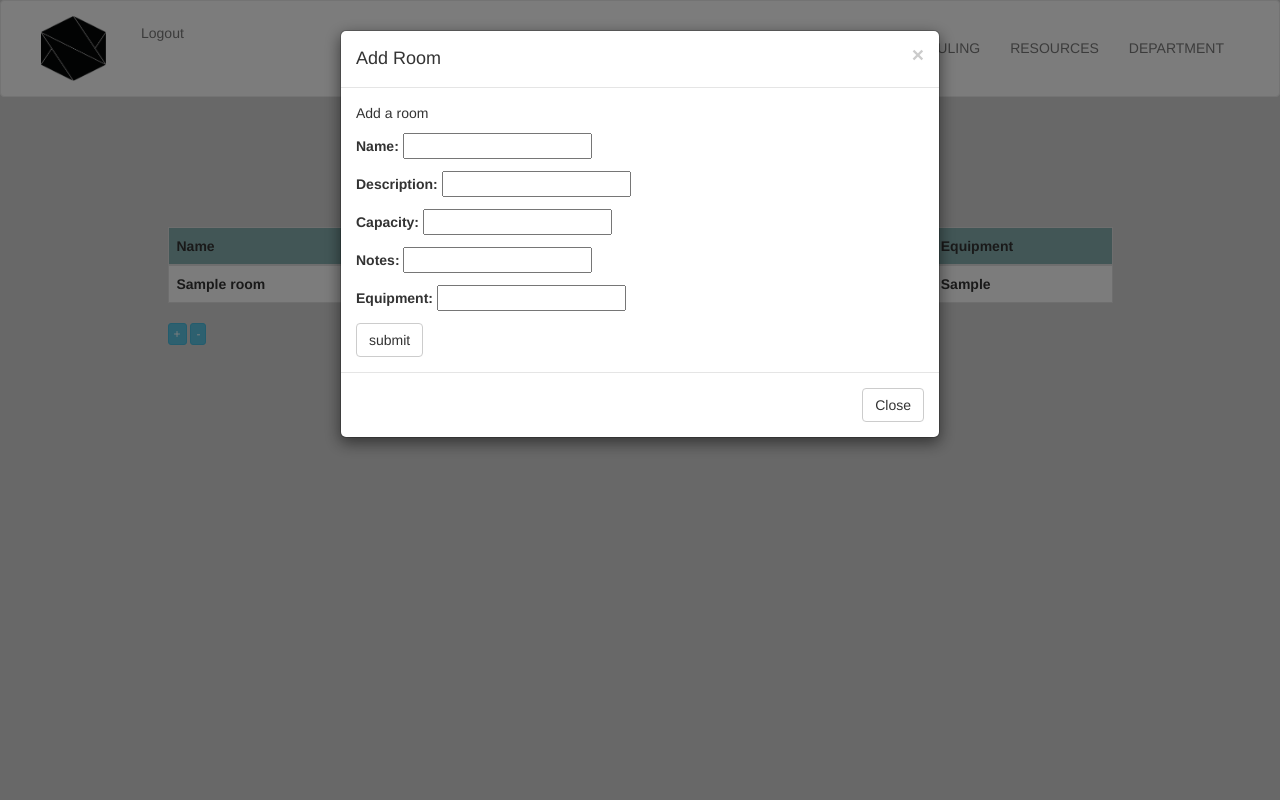
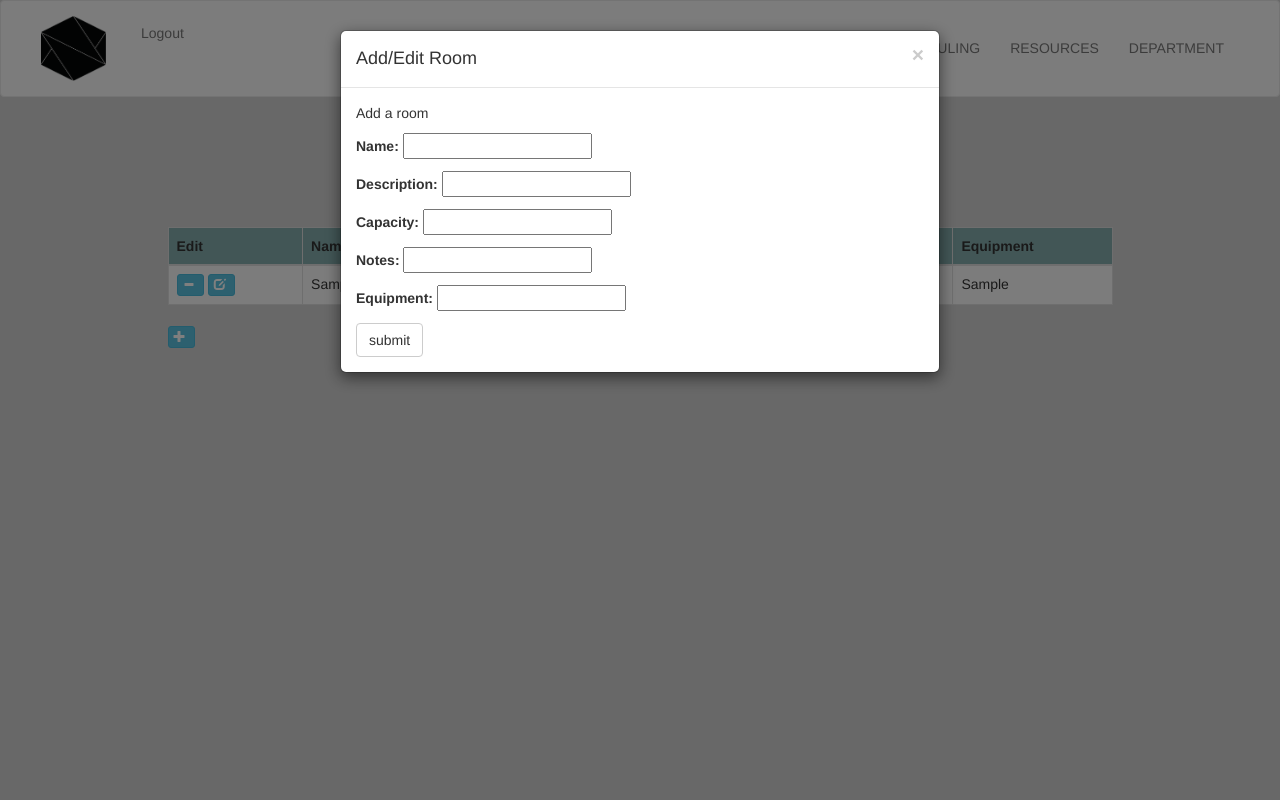
Before and after one commit to vdinovi/CSS, a Django app: page /home/rooms/ in a window 1280 px wide, after a click that opens the changed part. Run offline with Django 3.2, Linux system fonts and the light colour scheme; tables that the repository leaves empty hold one stand-in row (values such as "Sample post"); lists and menus that the app fills with data are empty; some libraries are stand-ins or nearby versions.

Commit message:
Delete working, edit almost

```diff
--- a/css/forms.py
+++ b/css/forms.py
@@ -1,6 +1,7 @@
 from django import forms
 from django.core.mail import send_mail
 from css.models import CUser, Room
+from django.http import HttpResponseRedirect
 
 #Login Form
 class LoginForm(forms.Form):
@@ -50,16 +51,32 @@ class AddRoomForm(forms.Form):
     equipment = forms.CharField()
 
     def save(self):
-        room = Room.objects.create(name=self.cleaned_data['name'],
-                                   description=self.cleaned_data['description'],
-                                   capacity=self.cleaned_data['capacity'],
-                                   notes=self.cleaned_data['notes'],
-                                   equipment=self.cleaned_data['equipment'])
-        room.save()
-        return room
+		print "save"
+		nameString = self.cleaned_data['roomName']
+		print "namestring" + nameString
+		room = Room.objects.filter(name=nameString)
+		if room is None:
+			print "no room"
+			room = Room.objects.create(name=self.cleaned_data['name'], description=self.cleaned_data['description'], capacity=self.cleaned_data['capacity'], notes=self.cleaned_data['notes'], equipment=self.cleaned_data['equipment'])
+		else:
+			print "room found"
+			room.name = self.cleaned_data['name']
+			description = self.cleaned_data['description']
+			capacity = self.cleaned_data['capacity']
+			notes = self.cleaned_data['notes']
+			equipment = self.cleaned_data['equipment']
+
+		room.save()
+		return room
 
 class DeleteRoomForm(forms.Form):
-    id = forms.IntegerField()
+	roomName = forms.CharField(widget=forms.HiddenInput(), initial='defaultRoom')
+	def deleteRoom(self):
+		nameString=self.cleaned_data['roomName']
+		print("name: " + nameString)
+		print("delete1")
+		Room.objects.filter(name=nameString).delete()
+		return HttpResponseRedirect('/')
 
 # Course Form
 class AddCourseForm(forms.Form):
--- a/css/templates/rooms.html
+++ b/css/templates/rooms.html
@@ -33,9 +33,10 @@
       </div>
       <div class="row">
         <div class="col-lg-10 col-lg-offset-1">
-          <table class = "table table-striped table-hover table-bordered" style="background-color: #fff">
+          <table id="table" class = "table table-striped table-hover table-bordered" style="background-color: #fff">
             <thead>
               <tr class="top">
+                <th>Edit</th>
                 <th>Name</th>
                 <th>Description</th>
                 <th>Capacity</th>
@@ -45,17 +46,21 @@
             <tbody>
               {% for room in room_list %}
               <tr>
-                <th>{{ room.name }}</th>
-                <th>{{ room.description }}</th>
-                <th>{{ room.capacity }}</th>
-                <th>{{ room.notes }}</th>
-                <th>{{ room.equipment }}</th>
+                <td>
+                  <button type="button" class="btn btn-info btn-xs" data-toggle="modal" data-target="#delete-room" onclick="setDeleteID('{{ room.name }}')"><span class="glyphicon glyphicon-minus"></span>&nbsp;</button>
+                  <button type="button" class="btn btn-info btn-xs" data-toggle="modal" data-target="#add-room"><span onclick="updateRoom('{{ room.name }}')" class="glyphicon glyphicon-edit"></span>&nbsp;</button>
+                </td>
+                <td name="roomName">{{ room.name }}</td>
+                <td name="description">{{ room.description }}</td>
+                <td name="capacity">{{ room.capacity }}</td>
+                <td name="notes">{{ room.notes }}</td>
+                <td name="equipment">{{ room.equipment }}</td>
               </tr>
               {% endfor %}
             </tbody>
           </table>
-          <button type="button" class="btn btn-info btn-xs" data-toggle="modal" data-target="#add-room">+</button>
-          <button type="button" class="btn btn-info btn-xs" data-toggle="modal" data-target="#delete-room">-</button>
+          <button type="button" class="btn btn-info btn-xs" data-toggle="modal" data-target="#add-room"><span class="glyphicon glyphicon-plus"></span>&nbsp;
+</button>
         </div>
       </div>
     </div>
@@ -67,19 +72,16 @@
         <div class="modal-content">
           <div class="modal-header">
             <button type="button" class="close" data-dismiss="modal">&times;</button>
-            <h4 class="modal-title">Add Room</h4>
+            <h4 class="modal-title">Add/Edit Room</h4>
           </div>
           <div class="modal-body">
             <form method="POST" action="" novalidate>{% csrf_token %}
               <p>Add a room</p>
               {{ add_room_form.as_p }}
               <button type="submit" name="add-form" class="save btn btn-default">submit</button>
-          </div>
-          <div class="modal-footer">
-            <button type="button" class="btn btn-default" data-dismiss="modal">Close</button>
+            </form>
           </div>
         </div>
-
       </div>
     </div>
     <div id="delete-room" class="modal fade" role="dialog">
@@ -94,16 +96,59 @@
             <form method="POST">{% csrf_token %}
               <p>Delete a Room</p>
               {{ delete_room_form.as_p }}
-              <button type="submit" name="delete-form" class="save btn btn-default">submit</button>
-          </div>
-          <div class="modal-footer">
-            <button type="button" class="btn btn-default" data-dismiss="modal">Close</button>
+              <button id="delete-button" type="submit" name="delete-form" class="save btn btn-default">submit</button>
+            </form>
           </div>
         </div>
-
       </div>
     </div>
 
+    <script>
+      function setDeleteID(string){
+        console.log("called setDeleteID");
+        console.log('value' + document.getElementById('id_roomName').value)
+        console.log('name' + document.getElementById('id_roomName').name)
+        document.getElementById('id_roomName').value = string;
+        console.log(string)
+        console.log('value' + document.getElementById('id_roomName').value)
+        console.log('name' + document.getElementById('id_roomName').name)
+/*
+        var xhttp;
+        if (window.XMLHttpRequest) {
+          xhttp = new XMLHttpRequest();
+        }
+        else {
+        // code for IE6, IE5
+          console.log("Error");
+        }
+        xhttp.open(POST, )
+        xhttp.send("Payload");
+*/
+      }
+      function updateRoom(name){
+        var table = document.getElementById("table");
+        console.log("input: " + name)
+        if(table == null)
+          console.log("table null");
+        for (var i = 0, row; row = table.rows[i]; i++) {
+          console.log(i);
+          x = 0;
+          if(row.cells[1].innerHTML == name)
+          {
+            document.getElementById("id_name").value = name;
+            document.getElementById("id_description").value = row.cells[2].innerHTML;
+            document.getElementById("id_capacity").value = row.cells[3].innerHTML;
+            document.getElementById("id_notes").value = row.cells[4].innerHTML;
+            document.getElementById("id_equipment").value = row.cells[5].innerHTML;
+          }
+
+          /*if(row.cells[4].name != null)
+            console.log(row.cells[4].name)
+          if(row.name == name)
+            console.log('Found ' + name);*/
+        }
+      }
+    </script>
 
     <!-- jQuery (necessary for Bootstrap's JavaScript plugins) -->
     <script src="https://ajax.googleapis.com/ajax/libs/jquery/1.12.4/jquery.min.js"></script>
--- a/css/views.py
+++ b/css/views.py
@@ -72,6 +72,7 @@ def LoginView(request):
 # @update 2/2/17
 def RoomsView(request):
     res = HttpResponse()
+
     if request.method == "GET":
         print("if")
         return render(request, 'rooms.html', {
@@ -82,17 +83,27 @@ def RoomsView(request):
     elif request.method == "POST" and 'add-form' in request.POST:
         form = AddRoomForm(request.POST)
         if form.is_valid():
+            print request.POST
             form.save()
             res.status_code = 200
+            return HttpResponseRedirect('/home/rooms')
         else:
             res.status_code = 400
     elif request.method == "POST" and 'delete-form' in request.POST:
+        print("POST delete")
         form = DeleteRoomForm(request.POST)
         if form.is_valid():
             print('NYI')
+            print request.POST
+            form.deleteRoom()
             res.status_code = 200
+            return HttpResponseRedirect('/home/rooms')
         else:
             res.status_code = 400
+    elif request.method == "POST":
+        print("post")
+        print request.POST
+
     else:
         res.status_code = 400
     return res
```
